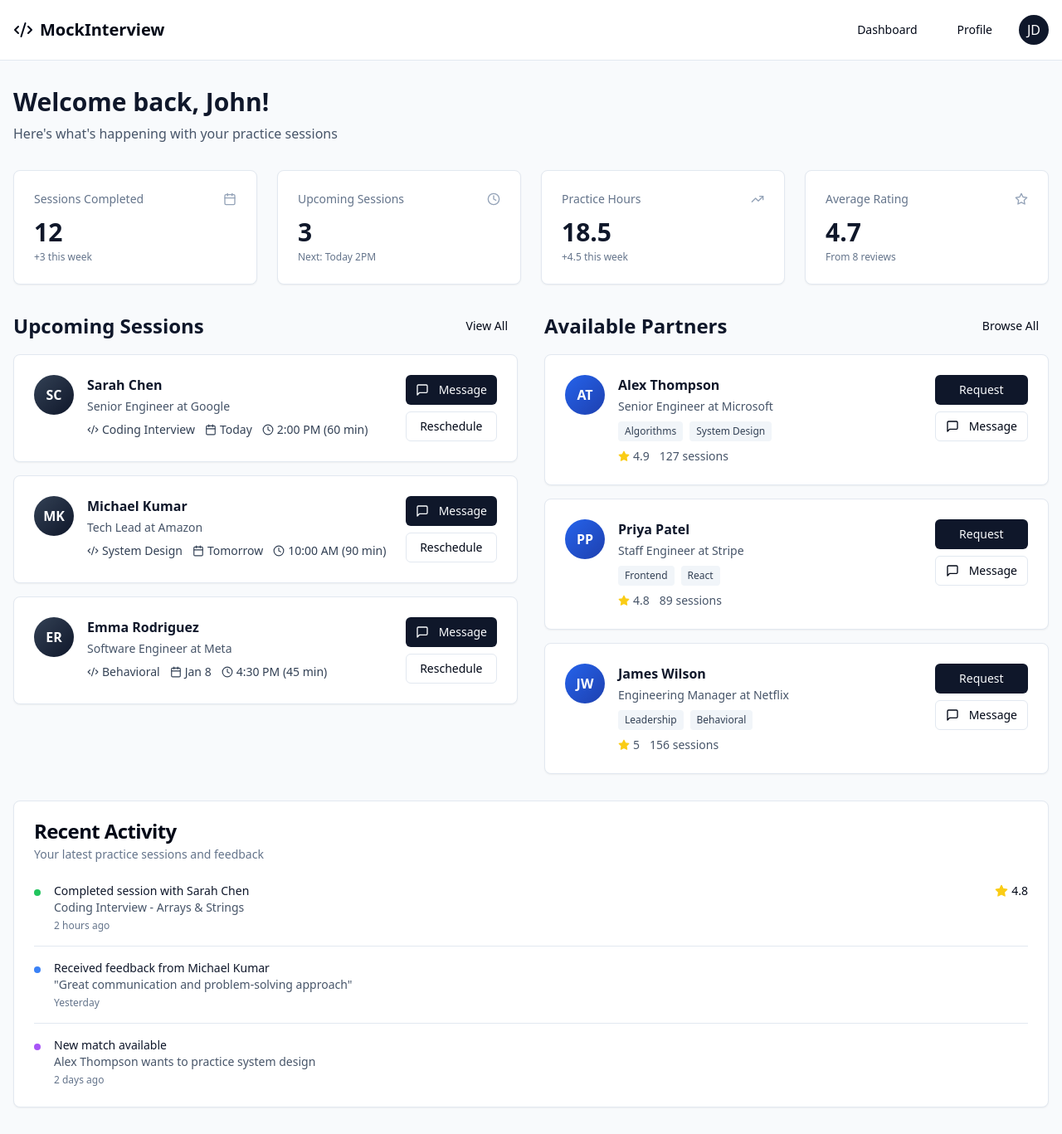
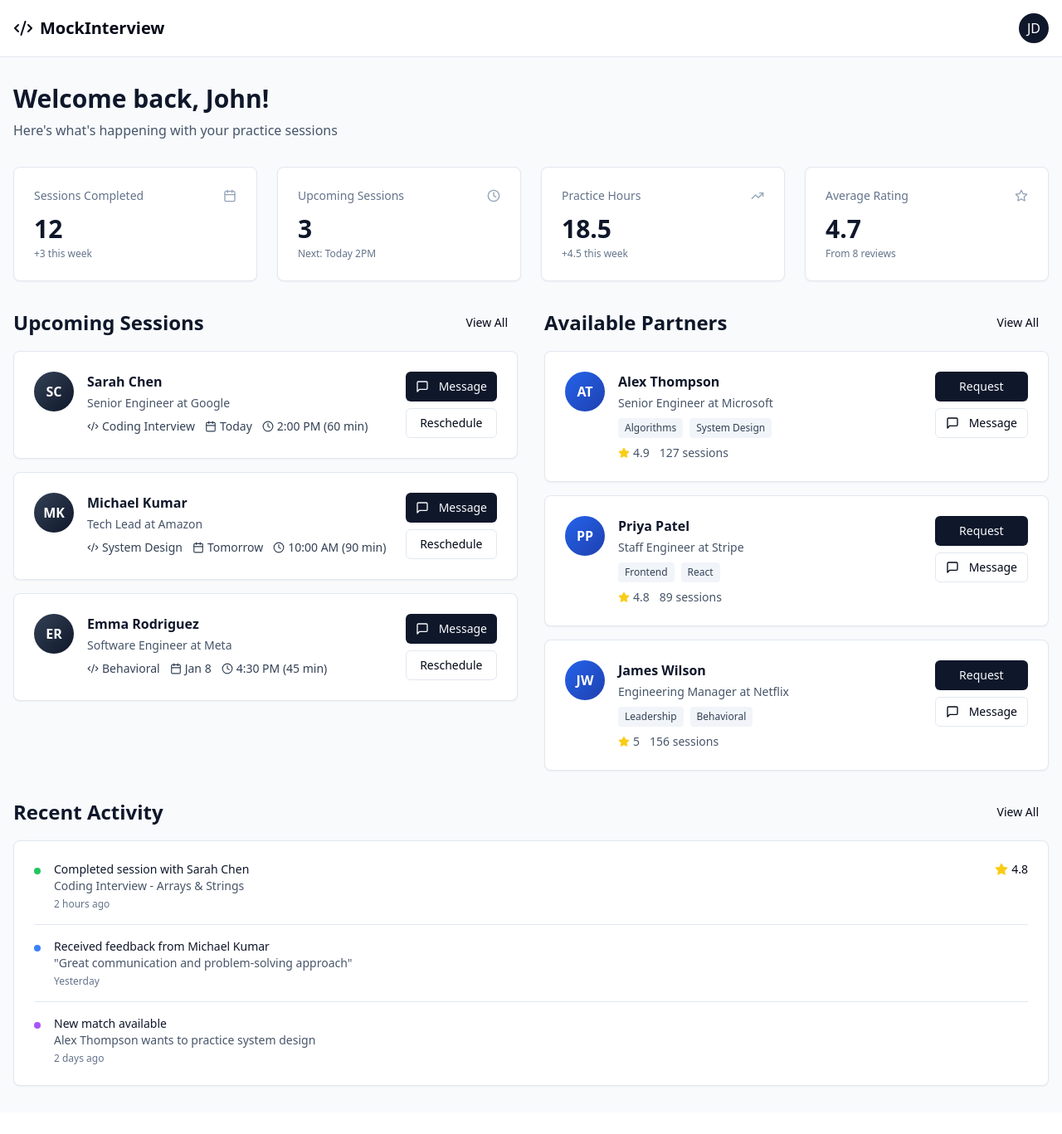
Before and after one commit to gitrlawton/peer-mocks, a Next.js app: page /dashboard in a window 1280 px wide. Shown: the whole page at 83% size. After the commit the page ends 1341 px from the top, so only its background shows below. Built offline with nearby package versions, Linux system fonts and the light colour scheme.

Commit message:
Updated signed-in dashboard view buttons

```diff
--- a/app/dashboard/page.tsx
+++ b/app/dashboard/page.tsx
@@ -157,7 +157,7 @@ export default function Dashboard() {
           <div>
             <div className="flex items-center justify-between mb-4">
               <h2 className="text-2xl font-bold text-slate-900">Available Partners</h2>
-              <Button variant="ghost" size="sm">Browse All</Button>
+              <Button variant="ghost" size="sm">View All</Button>
             </div>
             <div className="space-y-4">
               {availablePartners.map((partner) => (
@@ -204,13 +204,14 @@ export default function Dashboard() {
         </div>
 
         {/* Recent Activity */}
-        <Card className="mt-8">
-          <CardHeader>
-            <CardTitle>Recent Activity</CardTitle>
-            <CardDescription>Your latest practice sessions and feedback</CardDescription>
-          </CardHeader>
-          <CardContent>
-            <div className="space-y-4">
+        <div className="mt-8">
+          <div className="flex items-center justify-between mb-4">
+            <h2 className="text-2xl font-bold text-slate-900">Recent Activity</h2>
+            <Button variant="ghost" size="sm">View All</Button>
+          </div>
+          <Card>
+            <CardContent className="pt-6">
+              <div className="space-y-4">
               <div className="flex items-start gap-4 pb-4 border-b">
                 <div className="w-2 h-2 rounded-full bg-green-500 mt-2"></div>
                 <div className="flex-1">
@@ -239,9 +240,10 @@ export default function Dashboard() {
                   <p className="text-xs text-slate-500 mt-1">2 days ago</p>
                 </div>
               </div>
-            </div>
-          </CardContent>
-        </Card>
+              </div>
+            </CardContent>
+          </Card>
+        </div>
       </main>
     </div>
   );
--- a/components/navigation.tsx
+++ b/components/navigation.tsx
@@ -25,17 +25,11 @@ export function Navigation() {
   return (
     <nav className="border-b bg-white">
       <div className="container mx-auto px-4 py-4 flex justify-between items-center">
-        <div className="flex items-center gap-2">
+        <Link href="/dashboard" className="flex items-center gap-2 cursor-pointer hover:opacity-80 transition-opacity">
           <Code2 className="h-6 w-6" />
           <span className="font-semibold text-xl">MockInterview</span>
-        </div>
+        </Link>
         <div className="flex gap-4 items-center">
-          <Link href="/dashboard">
-            <Button variant="ghost">Dashboard</Button>
-          </Link>
-          <Link href="/profile">
-            <Button variant="ghost">Profile</Button>
-          </Link>
           <div className="relative" ref={dropdownRef}>
             <button
               onClick={() => setIsDropdownOpen(!isDropdownOpen)}
```
